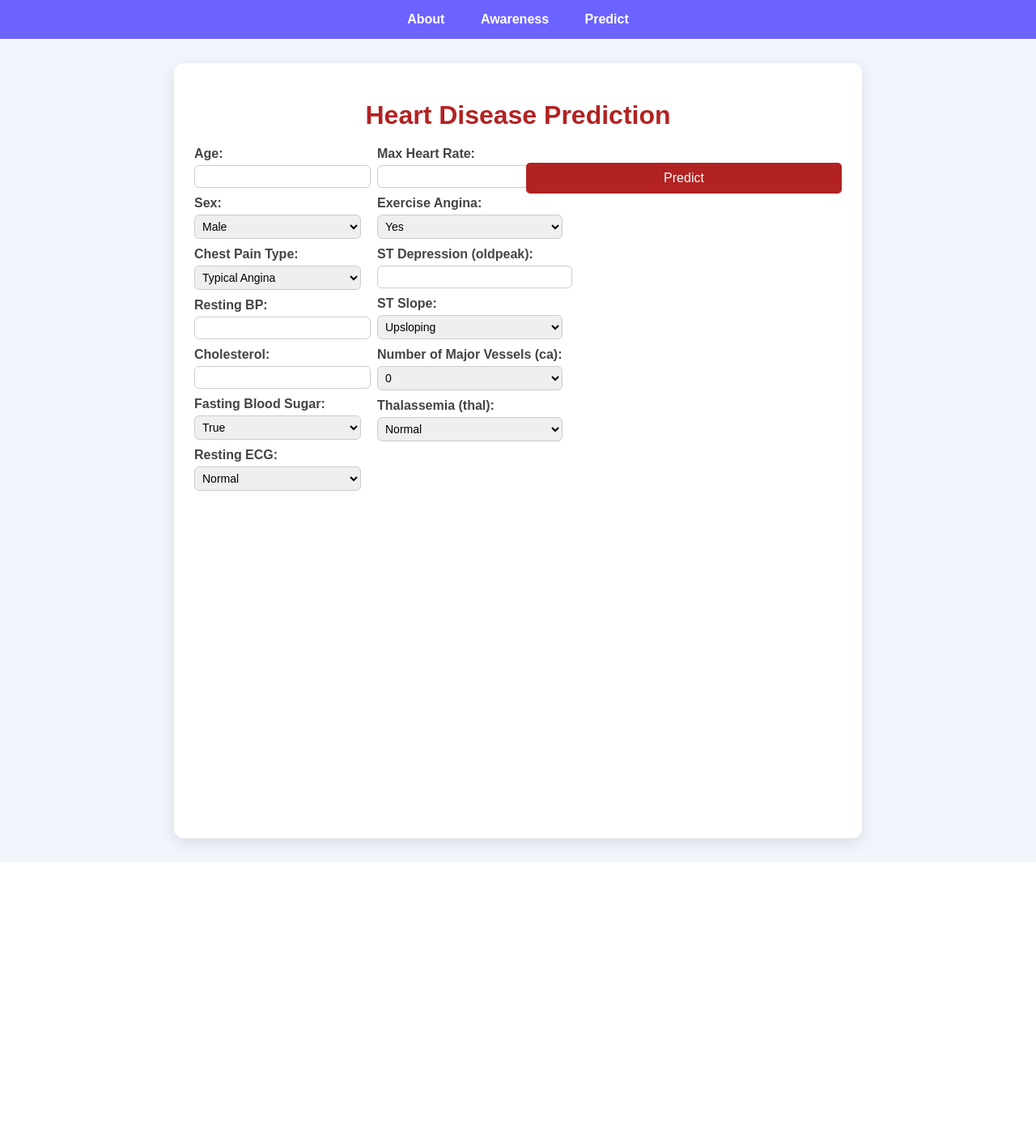
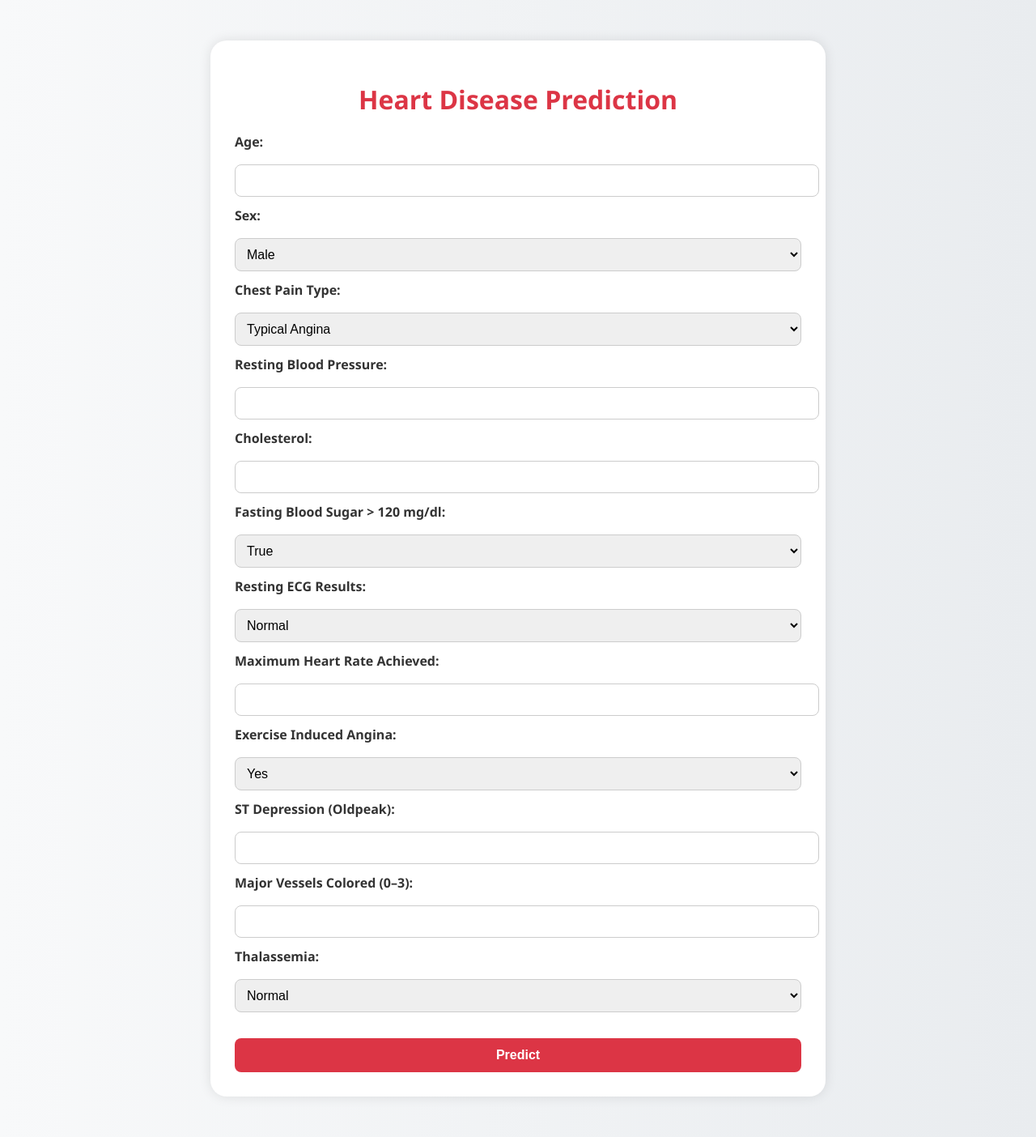
Before and after one commit to vedantbacche-boop/heart-disease-predictor3, a Flask app: page / in a window 1280 px wide. Shown: the whole page at 81% size. Before the commit the page ends 1065 px from the top, so only its background shows below. Run offline with Flask 3, Linux system fonts and the light colour scheme; parts of the project's set-up code (start-up, migrations or seed data) failed here and were passed over.

Commit message:
Add files via upload

```diff
--- a/templates/predict.html
+++ b/templates/predict.html
@@ -1,110 +1,135 @@
-{% extends "base.html" %}
-
-{% block title %}Heart Disease Prediction{% endblock %}
-
-{% block content %}
-<div style="display:flex; justify-content:center;">
-    <div style="max-width:800px; width:100%;">
-        <h1 style="text-align:center; color:#b22222;">Heart Disease Prediction</h1>
-        <form action="/predict" method="POST">
-            <div style="display:flex; flex-wrap:wrap; gap:20px;">
-                <!-- Left Column -->
-                <div style="flex:50%;">
+<!DOCTYPE html>
+<html lang="en">
+<head>
+  <meta charset="UTF-8" />
+  <meta name="viewport" content="width=device-width, initial-scale=1.0" />
+  <title>Heart Disease Prediction</title>
+  <style>
+    body {
+      font-family: "Segoe UI", Tahoma, Geneva, Verdana, sans-serif;
+      background: linear-gradient(to right, #f8f9fa, #e9ecef);
+      margin: 0;
+      padding: 0;
+      text-align: center;
+    }
+    .container {
+      width: 90%;
+      max-width: 700px;
+      background-color: #ffffff;
+      margin: 50px auto;
+      padding: 30px;
+      border-radius: 20px;
+      box-shadow: 0 0 15px rgba(0, 0, 0, 0.1);
+    }
+    h1 {
+      color: #dc3545;
+      margin-bottom: 20px;
+    }
+    form {
+      display: flex;
+      flex-direction: column;
+      gap: 12px;
+      text-align: left;
+    }
+    label {
+      font-weight: 600;
+      margin-bottom: 5px;
+      color: #333;
+    }
+    input, select {
+      padding: 10px;
+      border-radius: 8px;
+      border: 1px solid #ccc;
+      width: 100%;
+      font-size: 1rem;
+    }
+    button {
+      background-color: #dc3545;
+      color: white;
+      font-weight: bold;
+      border: none;
+      border-radius: 8px;
+      padding: 12px;
+      font-size: 1rem;
+      cursor: pointer;
+      transition: 0.3s;
+      width: 100%;
+      margin-top: 20px;
+    }
+    button:hover {
+      background-color: #b02a37;
+    }
+    .result {
+      margin-top: 20px;
+      font-size: 1.1rem;
+      font-weight: bold;
+    }
+  </style>
+</head>
+<body>
+  <div class="container">
+    <h1>Heart Disease Prediction</h1>
+    <form method="POST" action="/predict">
       <label>Age:</label>
-                    <input type="number" step="any" name="age" required style="width:100%; padding:5px; margin-bottom:10px;">
+      <input type="number" name="age" required />
 
       <label>Sex:</label>
-                    <select name="sex" required style="width:100%; padding:5px; margin-bottom:10px;">
+      <select name="sex" required>
         <option value="1">Male</option>
         <option value="0">Female</option>
       </select>
 
       <label>Chest Pain Type:</label>
-                    <select name="cp" required style="width:100%; padding:5px; margin-bottom:10px;">
+      <select name="cp" required>
         <option value="0">Typical Angina</option>
         <option value="1">Atypical Angina</option>
         <option value="2">Non-anginal Pain</option>
         <option value="3">Asymptomatic</option>
       </select>
 
-                    <label>Resting BP:</label>
-                    <input type="number" step="any" name="trestbps" required style="width:100%; padding:5px; margin-bottom:10px;">
+      <label>Resting Blood Pressure:</label>
+      <input type="number" name="trestbps" required />
 
       <label>Cholesterol:</label>
-                    <input type="number" step="any" name="chol" required style="width:100%; padding:5px; margin-bottom:10px;">
+      <input type="number" name="chol" required />
 
-                    <label>Fasting Blood Sugar:</label>
-                    <select name="fbs" required style="width:100%; padding:5px; margin-bottom:10px;">
+      <label>Fasting Blood Sugar > 120 mg/dl:</label>
+      <select name="fbs" required>
         <option value="1">True</option>
         <option value="0">False</option>
       </select>
 
-                    <label>Resting ECG:</label>
-                    <select name="restecg" required style="width:100%; padding:5px; margin-bottom:10px;">
+      <label>Resting ECG Results:</label>
+      <select name="restecg" required>
         <option value="0">Normal</option>
-                        <option value="1">ST-T Abnormality</option>
+        <option value="1">ST-T Wave Abnormality</option>
         <option value="2">Left Ventricular Hypertrophy</option>
       </select>
-                </div>
 
-                <!-- Right Column -->
-                <div style="flex:50%;">
-                    <label>Max Heart Rate:</label>
-                    <input type="number" step="any" name="thalach" required style="width:100%; padding:5px; margin-bottom:10px;">
+      <label>Maximum Heart Rate Achieved:</label>
+      <input type="number" name="thalach" required />
 
-                    <label>Exercise Angina:</label>
-                    <select name="exang" required style="width:100%; padding:5px; margin-bottom:10px;">
+      <label>Exercise Induced Angina:</label>
+      <select name="exang" required>
         <option value="1">Yes</option>
         <option value="0">No</option>
       </select>
 
-                    <label>ST Depression (oldpeak):</label>
-                    <input type="number" step="any" name="oldpeak" required style="width:100%; padding:5px; margin-bottom:10px;">
+      <label>ST Depression (Oldpeak):</label>
+      <input type="number" step="0.1" name="oldpeak" required />
 
-                    <label>ST Slope:</label>
-                    <select name="slope" required style="width:100%; padding:5px; margin-bottom:10px;">
-                        <option value="0">Upsloping</option>
-                        <option value="1">Flat</option>
-                        <option value="2">Downsloping</option>
+      <label>Major Vessels Colored (0–3):</label>
+      <input type="number" name="ca" required min="0" max="3" />
+
+      <label>Thalassemia:</label>
+      <select name="thal" required>
+        <option value="1">Normal</option>
+        <option value="2">Fixed Defect</option>
+        <option value="3">Reversible Defect</option>
       </select>
 
-                    <label>Number of Major Vessels (ca):</label>
-                    <select name="ca" required style="width:100%; padding:5px; margin-bottom:10px;">
-                        <option value="0">0</option>
-                        <option value="1">1</option>
-                        <option value="2">2</option>
-                        <option value="3">3</option>
-                        <option value="4">4</option>
-                    </select>
-
-                    <label>Thalassemia (thal):</label>
-                    <select name="thal" required style="width:100%; padding:5px; margin-bottom:10px;">
-                        <option value="0">Normal</option>
-                        <option value="1">Fixed Defect</option>
-                        <option value="2">Reversible Defect</option>
-                    </select>
+      <button type="submit">Predict</button>
+    </form>
   </div>
-            </div>
-
-            <!-- Button at bottom, centered -->
-            <div style="text-align:center; margin-top:20px;">
-                <button type="submit" style="
-                    padding: 10px 25px;
-                    font-size: 16px;
-                    background-color: #b22222;
-                    color: white;
-                    border: none;
-                    border-radius: 5px;
-                    cursor: pointer;
-                ">Predict</button>
-            </div>
-        </form>
-
-        {% if prediction_text %}
-        <div style="text-align:center; margin-top:20px; font-weight:bold; color:#b22222;">
-            {{ prediction_text }}
-        </div>
-        {% endif %}
-    </div>
-</div>
-{% endblock %}
+</body>
+</html>
```
Also changed, not shown: templates/about.html (+52 -6 lines), templates/awareness.html (+63 -7 lines). Lines whose indentation alone changed are shown as unchanged.
